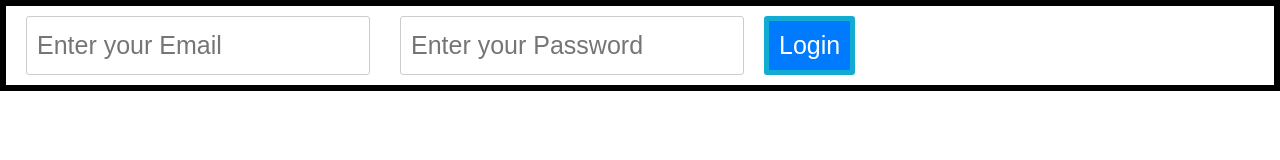
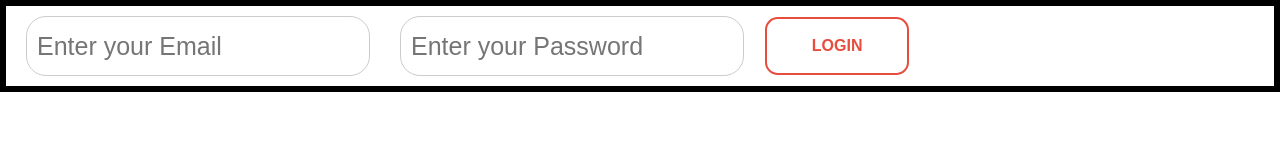
Before and after one commit to myllymaj/VirtualBoardCollabApp, a website: page public/login/index.html in a window 1280 px wide. Drawn offline with Linux system fonts and the light colour scheme.

Commit message:
another small CSS update

```diff
--- a/public/login/index.html
+++ b/public/login/index.html
@@ -19,7 +19,7 @@
                 <label for="password"></label>
                 <input type="password" id="password" required placeholder="Enter your Password"><br>
 
-                <button type="submit">Login</button>
+                <button class="btn first" type="submit">Login</button>
 
             </form>
 
--- a/public/login/styles.css
+++ b/public/login/styles.css
@@ -24,7 +24,7 @@ nav {
     padding: 10px;
     font-size: 25px;
     border: 1px solid #ccc;
-    border-radius: 3px;
+    border-radius: 0.8em;
 }
 
 #loginForm {
@@ -33,18 +33,48 @@ nav {
 }
 
 #loginForm button[type="submit"] {
-    padding: 10px;
-    font-size: 25px;
-    background-color: #007bff;
-    color: white;
-    border: 5px solid #12acd3;
-    border-radius: 3px;
+    box-sizing: border-box;
+    -webkit-appearance: none;
+       -moz-appearance: none;
+            appearance: none;
+    background-color: transparent;
+    border: 2px solid #e74c3c;
+    border-radius: 0.8em;
+    color: #e74c3c;
     cursor: pointer;
+    display: -webkit-box;
+    display: -webkit-flex;
+    display: -ms-flexbox;
+    display: flex;
+    -webkit-align-self: center;
+        -ms-flex-item-align: center;
+            align-self: center;
+    font-size: 1rem;
+    font-weight: 400;
+    line-height: 1;
+    margin: 1px;
+    padding: 1.2em 2.8em;
+    text-decoration: none;
+    text-align: center;
+    text-transform: uppercase;
+    font-family: 'Montserrat', sans-serif;
+    font-weight: 700;
 }
 #loginForm button:hover {
-    color: #001F3F;
-    background-color: #fff;
+    color: #fff;
+    outline: 0;
 }
+#loginForm button:focus {
+    color: #fff;
+    outline: 0;
+}
+.first {
+    -webkit-transition: box-shadow 300ms ease-in-out, color 300ms ease-in-out;
+    transition: box-shadow 300ms ease-in-out, color 300ms ease-in-out;
+  }
+  .first:hover {
+    box-shadow: 0 0 40px 40px #e74c3c inset;
+  }
 
 #loggedInUser {
     font-weight: bold;
```
